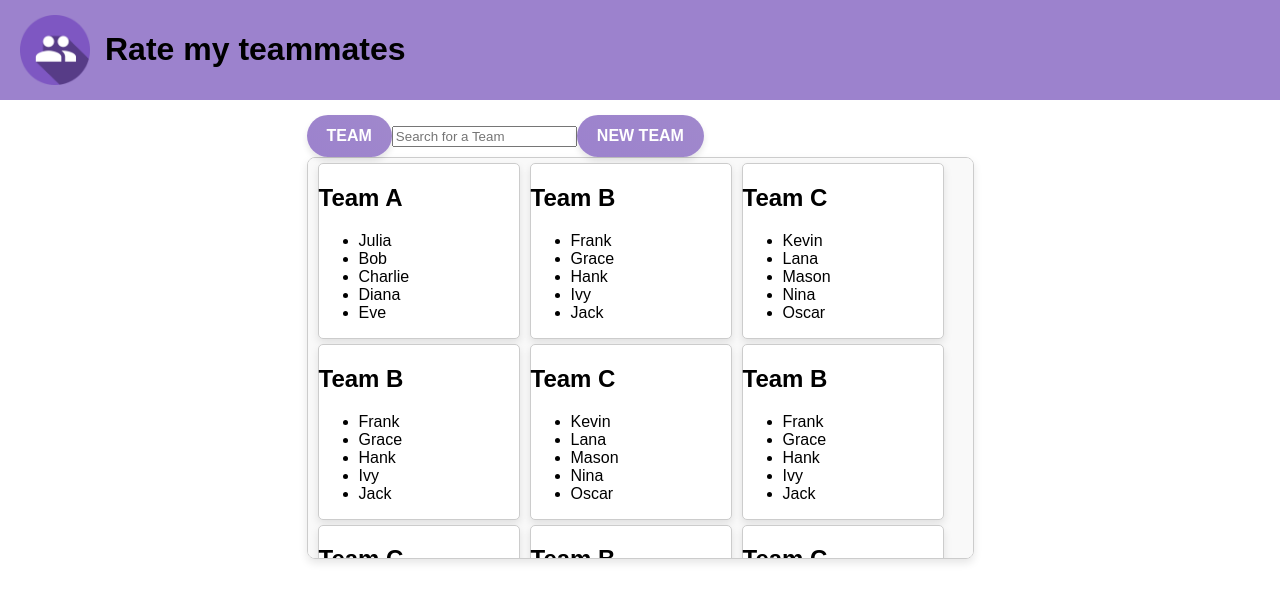
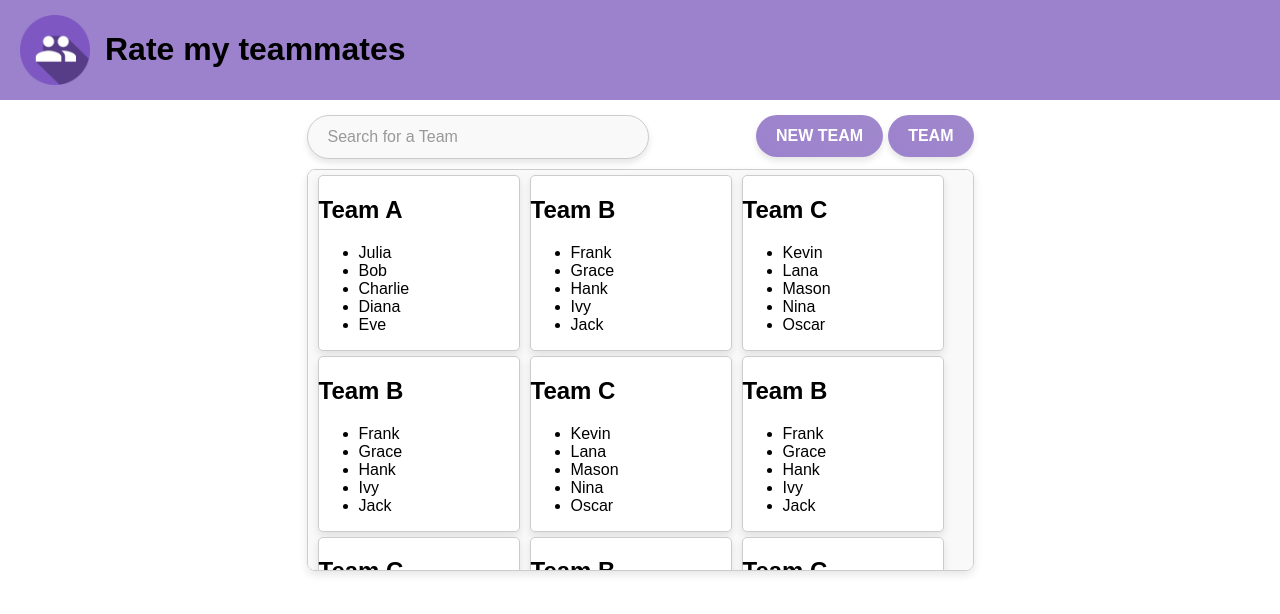
Before and after one commit to FrancoisMartinez/Team-10-SOEN341_Project_F24, a React (Vite) app in the folder FrontEnd/: page /instructorDashboard in a window 1280 px wide. Shown: the top 614 px of the page. Built offline with nearby package versions, Linux system fonts and the light colour scheme.

Commit message:
update layout

```diff
--- a/FrontEnd/src/pages/InstructorDashboard.jsx
+++ b/FrontEnd/src/pages/InstructorDashboard.jsx
@@ -137,7 +137,7 @@ function InstructorDashboard() {
                         setView(view === 'Team' ? 'Student' : 'Team');
                         setSearch('')
                     }}>{view}</button>
-                    <input type="text" value={search} onChange={(e) => setSearch(e.target.value)} placeholder={'Search for a ' + view} />
+                    <input className={styles.searchBar} type="text" value={search} onChange={(e) => setSearch(e.target.value)} placeholder={'Search for a ' + view} />
 
                     <button  onClick={() => navigate('/')}>new team</button>
 
--- a/FrontEnd/src/styles/InstructorDashboard.module.css
+++ b/FrontEnd/src/styles/InstructorDashboard.module.css
@@ -21,10 +21,12 @@
 }
 
 .displayBox button {
+    float: right;
     background: linear-gradient(45deg, #9c82cd, #a088cc); /* Gradient color */
     color: white;
     border: none;
     padding: 12px 20px;
+    margin-left: 5px;
     border-radius: 50px; /* Pill-shaped button */
     cursor: pointer;
     font-size: 16px;
@@ -33,6 +35,7 @@
     transition: all 0.3s ease; /* Smooth transitions */
     outline: none;
     text-transform: uppercase; /* Makes the text uppercase */
+
 }
 
 .displayBox button:hover {
@@ -76,3 +79,25 @@
 .results::-webkit-scrollbar-track {
     background-color: #f1f1f1; /* Light background for the scrollbar track */
 }
+.searchBar {
+    width: 300px; /* Adjust width as needed */
+    padding: 12px 20px;
+    border: 1px solid #ccc;
+    border-radius: 50px; /* Rounded, pill-shaped input */
+    font-size: 16px;
+    outline: none;
+    transition: all 0.3s ease; /* Smooth transition for hover and focus */
+    box-shadow: 0 4px 6px rgba(0, 0, 0, 0.1); /* Subtle shadow */
+    background-color: #f9f9f9;
+    margin-bottom: 10px;
+}
+
+.searchBar:focus {
+    border-color: #9c82cd; /* Highlight border on focus */
+    box-shadow: 0 6px 10px rgba(0, 0, 0, 0.2); /* Stronger shadow on focus */
+    background-color: #fff; /* White background on focus */
+}
+
+.searchBar::placeholder {
+    color: #999; /* Slightly darker placeholder for readability */
+}
```
